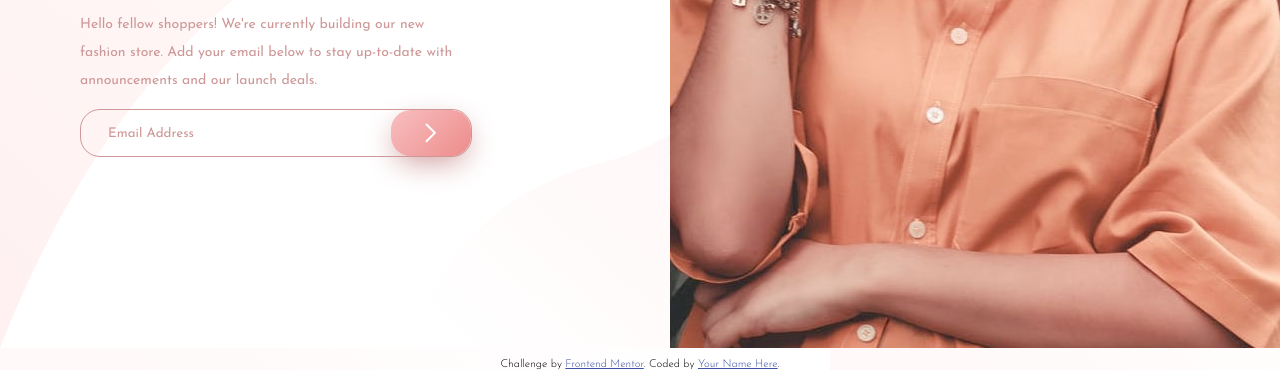
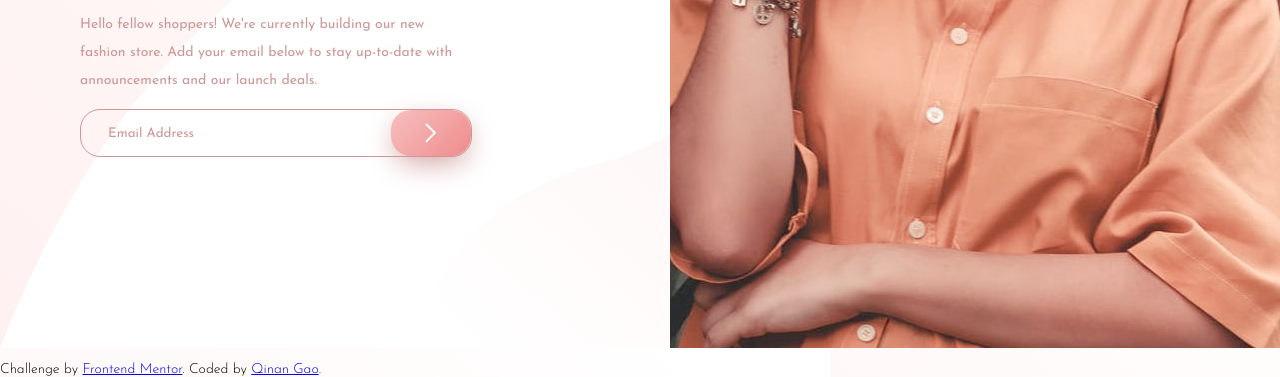
Before and after one commit to qinangao/Frontend-Mentor-Base-Apparel-coming-soon-page, a plain HTML site: page index.html in a window 1280 px wide. Shown: the part 452-829 px from the top of the page. Drawn offline with Linux system fonts and the light colour scheme.

Commit message:
change attribution

```diff
--- a/index.html
+++ b/index.html
@@ -14,17 +14,6 @@
 
     <title>Frontend Mentor | Base Apparel coming soon page</title>
     <link rel="stylesheet" href="style.css" />
-
-    <!-- Feel free to remove these styles or customise in your own stylesheet 👍 -->
-    <style>
-      .attribution {
-        font-size: 11px;
-        text-align: center;
-      }
-      .attribution a {
-        color: hsl(228, 45%, 44%);
-      }
-    </style>
   </head>
   <body>
     <div class="page">
@@ -78,7 +67,7 @@
         Challenge by
         <a href="https://www.frontendmentor.io?ref=challenge" target="_blank"
           >Frontend Mentor</a
-        >. Coded by <a href="#">Your Name Here</a>.
+        >. Coded by <a href="https://github.com/qinangao">Qinan Gao</a>.
       </p>
     </footer>
     <script src="index.js"></script>
```
